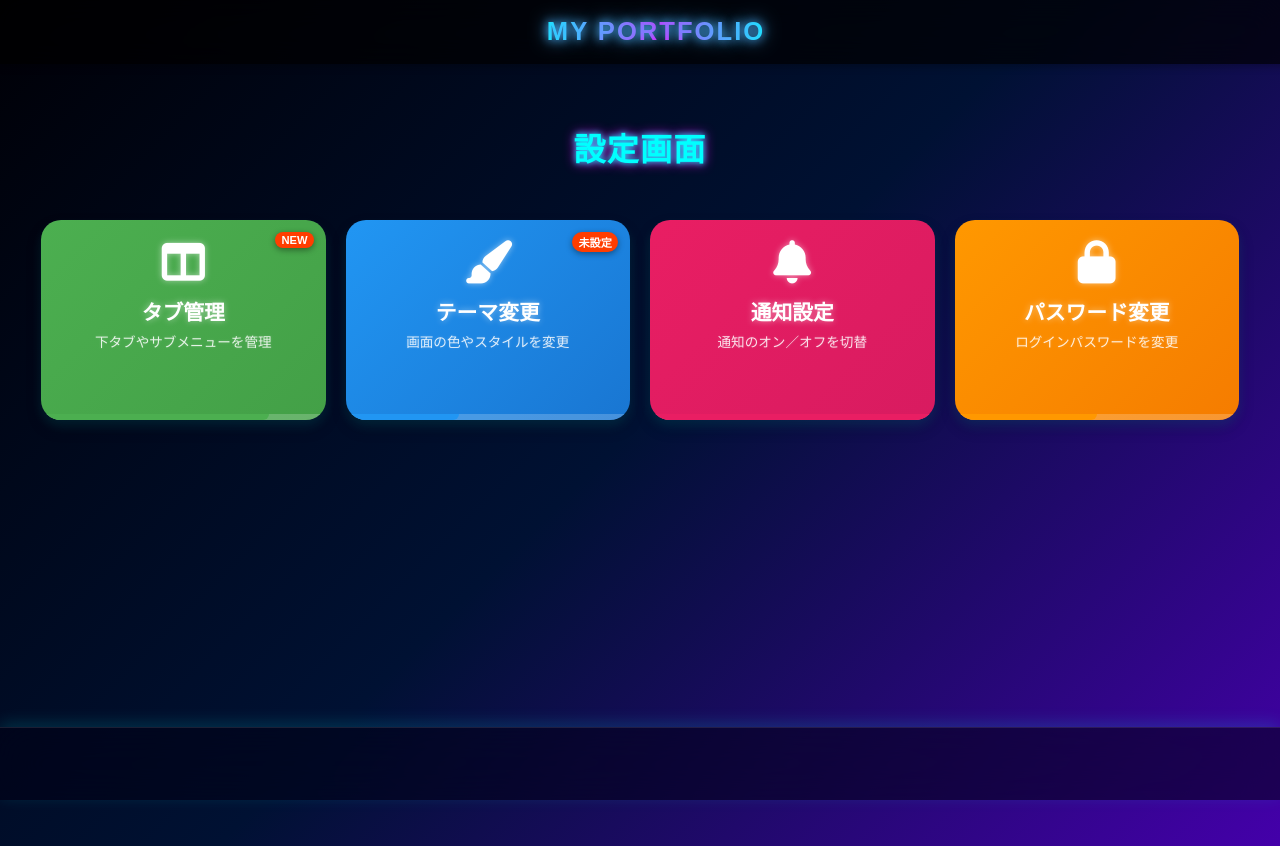
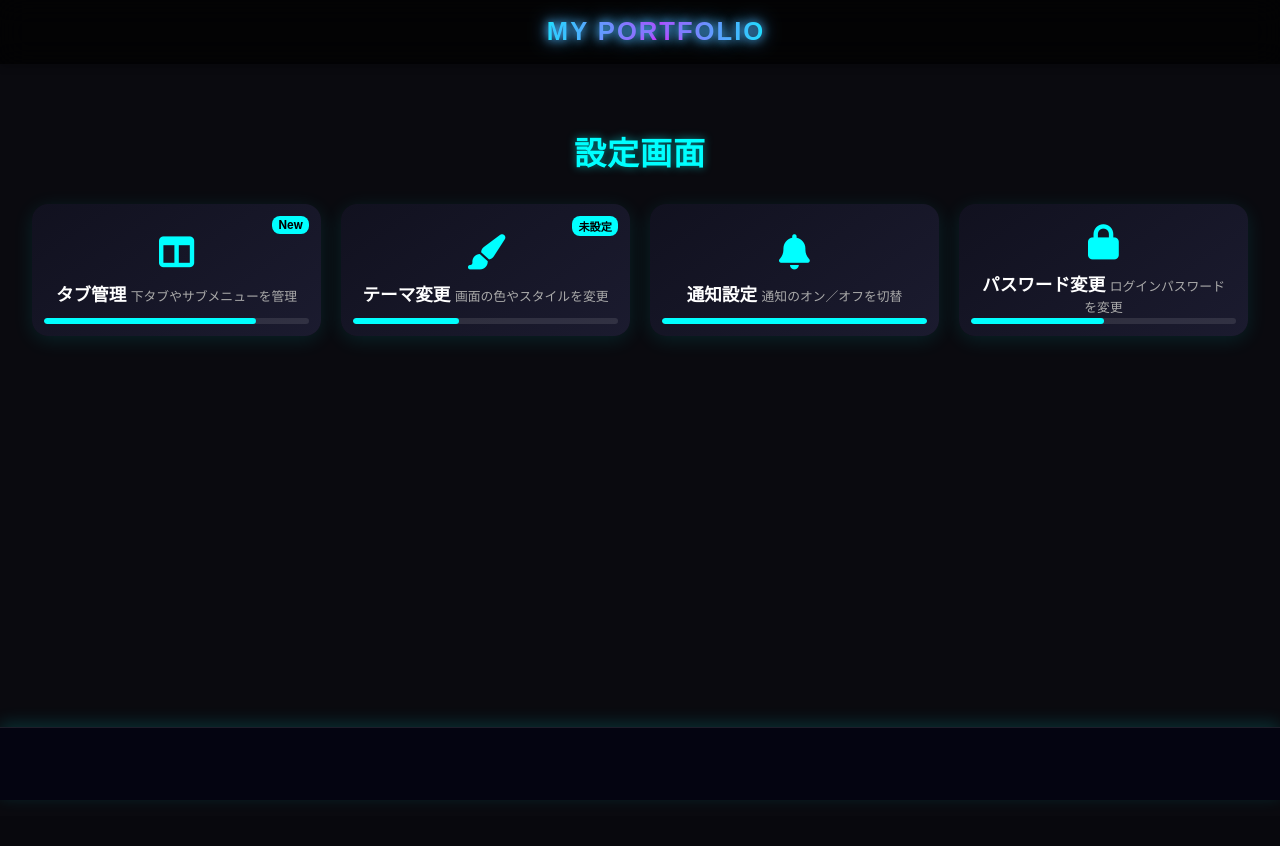
Before and after one commit to gorozooo/my_stock_portfolio, a Django app: page /settings/ in a window 1280 px wide. After the commit the page ends 728 px from the top, so only its background shows below. Run offline with Django 5.2, Linux system fonts and the light colour scheme; data that the repository does not hold is empty; parts of the project's set-up code (start-up, migrations or seed data) failed here and were passed over.

Commit message:
settings.css を更新

```diff
--- a/static/css/settings.css
+++ b/static/css/settings.css
@@ -1,188 +1,108 @@
 body {
-  background-color: #1a1a2e;
-  font-family: "Arial", sans-serif;
-  margin: 15px;
+  background: #0a0a0f;
+  font-family: 'Inter', sans-serif;
   color: #fff;
+  margin: 0;
 }
 
 h1 {
   text-align: center;
-  margin-bottom: 40px;
-  font-weight: 700;
-  letter-spacing: 1.2px;
-  color: #00ffff;
-  text-shadow: 0 0 6px #00ffff, 0 0 12px #ff00ff;
+  font-size: 2rem;
+  margin: 40px 0 30px;
+  letter-spacing: 1px;
+  color: #0ff;
+  text-shadow: 0 0 8px rgba(0,255,255,0.5);
 }
 
-/* ==========================
-   カードコンテナ
-========================== */
 .settings-buttons {
   display: grid;
-  grid-template-columns: repeat(auto-fit, minmax(150px, 1fr));
+  grid-template-columns: repeat(auto-fit, minmax(160px, 1fr));
   gap: 20px;
-  padding: 10px;
+  padding: 0 16px 40px;
 }
 
-/* ==========================
-   カードボタン
-========================== */
-.settings-buttons a.settings-card {
-  background: linear-gradient(135deg, #4caf50, #43a047);
-  color: #fff;
-  border-radius: 20px;
+.settings-card {
+  background: linear-gradient(145deg, #11111f, #1b1b2f);
+  border-radius: 16px;
   padding: 20px;
-  cursor: pointer;
   display: flex;
   flex-direction: column;
   align-items: center;
+  justify-content: center;
+  gap: 12px;
   text-align: center;
-  gap: 12px;
-  box-shadow: 0 6px 12px rgba(0,255,255,0.1), 0 8px 16px rgba(0,0,0,0.2);
-  transition: all 0.3s cubic-bezier(.25,.8,.25,1);
-  min-height: 160px;
+  transition: all 0.3s ease;
+  text-decoration: none;
   position: relative;
-  text-decoration: none;
-  overflow: hidden;
-  z-index: 10;
-  transform-style: preserve-3d;
-  perspective: 1000px;
+  box-shadow: 0 4px 20px rgba(0,255,255,0.1);
 }
 
-/* カードカラー */
-.settings-buttons a.settings-card[data-color="green"] { background: linear-gradient(135deg, #4caf50, #43a047); }
-.settings-buttons a.settings-card[data-color="blue"] { background: linear-gradient(135deg, #2196f3, #1976d2); }
-.settings-buttons a.settings-card[data-color="pink"] { background: linear-gradient(135deg, #e91e63, #d81b60); }
-.settings-buttons a.settings-card[data-color="orange"] { background: linear-gradient(135deg, #ff9800, #f57c00); }
-
-/* ホバーアニメーション */
-.settings-buttons a.settings-card:hover,
-.settings-buttons a.settings-card:active {
-  transform: translateY(-6px) rotateX(3deg) rotateY(3deg);
-  box-shadow: 0 12px 24px rgba(0,255,255,0.25), 0 16px 32px rgba(0,0,0,0.3);
+.settings-card i {
+  font-size: 2.2rem;
+  color: #0ff;
+  transition: transform 0.3s ease, color 0.3s ease;
 }
 
-/* 光彩 */
-.settings-buttons a.settings-card::after {
-  content: '';
-  position: absolute;
-  top: -50%;
-  left: -50%;
-  width: 200%;
-  height: 200%;
-  background: radial-gradient(circle, rgba(255,255,255,0.2) 0%, transparent 60%);
-  opacity: 0;
-  transform: rotate(45deg);
-  transition: opacity 0.4s ease;
+.settings-card:hover {
+  transform: translateY(-5px);
+  box-shadow: 0 8px 24px rgba(0,255,255,0.25);
 }
 
-.settings-buttons a.settings-card:hover::after {
-  opacity: 1;
+.settings-card:hover i {
+  transform: scale(1.3);
+  color: #0ff;
 }
 
-/* アイコン */
-.settings-buttons a.settings-card i {
-  font-size: 2.7em;
-  display: block;
+.text-group .title {
+  font-size: 1.1rem;
+  font-weight: 600;
   color: #fff;
-  text-shadow: 0 0 6px rgba(255,255,255,0.5);
-  transition: transform 0.3s ease, text-shadow 0.3s ease;
 }
 
-/* ホバー光彩 */
-.settings-buttons a.settings-card[data-color="green"]:hover i { text-shadow: 0 0 12px #4caf50, 0 0 24px #43a047; }
-.settings-buttons a.settings-card[data-color="blue"]:hover i { text-shadow: 0 0 12px #2196f3, 0 0 24px #1976d2; }
-.settings-buttons a.settings-card[data-color="pink"]:hover i { text-shadow: 0 0 12px #e91e63, 0 0 24px #d81b60; }
-.settings-buttons a.settings-card[data-color="orange"]:hover i { text-shadow: 0 0 12px #ff9800, 0 0 24px #f57c00; }
-
-.settings-buttons a.settings-card:hover i { transform: scale(1.3) rotate(10deg); }
-
-/* タイトルと説明 */
-.settings-buttons a.settings-card .text-group {
-  display: flex;
-  flex-direction: column;
-  align-items: center;
-  gap: 5px;
+.text-group small {
+  font-size: 0.8rem;
+  color: #aaa;
 }
 
-.settings-buttons a.settings-card .text-group span.title {
-  font-size: 1.3em;
-  font-weight: bold;
-  color: #fff;
-  text-shadow: 0 0 6px rgba(255,255,255,0.5);
-}
-
-.settings-buttons a.settings-card .text-group small {
-  font-size: 0.85em;
-  font-weight: 500;
-  color: rgba(255,255,255,0.85);
-  text-shadow: 0 0 3px rgba(255,255,255,0.2);
-}
-
-/* ==========================
-   進行状況バー
-========================== */
-.settings-buttons a.settings-card .progress-bar {
+.progress-bar {
   position: absolute;
-  bottom: 0;
-  left: 0;
+  bottom: 12px;
+  left: 12px;
+  right: 12px;
   height: 6px;
-  width: 100%;
-  background: rgba(255,255,255,0.2);
-  border-radius: 0 0 20px 20px;
+  background: rgba(255,255,255,0.1);
+  border-radius: 4px;
   overflow: hidden;
 }
 
-.settings-buttons a.settings-card .progress-bar span {
+.progress-bar span {
   display: block;
   height: 100%;
-  width: 0;
   background: #0ff;
-  transition: width 0.5s ease;
-  border-radius: 0 0 20px 20px;
+  border-radius: 4px;
+  transition: width 0.3s ease;
 }
 
-/* 進行状況バーの色変更 */
-.settings-buttons a.settings-card[data-color="green"] .progress-bar span { background: #4caf50; }
-.settings-buttons a.settings-card[data-color="blue"] .progress-bar span { background: #2196f3; }
-.settings-buttons a.settings-card[data-color="pink"] .progress-bar span { background: #e91e63; }
-.settings-buttons a.settings-card[data-color="orange"] .progress-bar span { background: #ff9800; }
-
-/* ==========================
-   新規・未設定マーク
-========================== */
-.settings-buttons a.settings-card .status-badge {
+.status-badge {
   position: absolute;
   top: 12px;
   right: 12px;
-  background: #ff3d00;
-  color: #fff;
-  font-size: 0.7em;
+  background: #0ff;
+  color: #000;
+  font-size: 0.7rem;
   font-weight: bold;
   padding: 2px 6px;
-  border-radius: 12px;
-  text-transform: uppercase;
-  box-shadow: 0 2px 6px rgba(0,0,0,0.4);
+  border-radius: 8px;
 }
 
-/* ==========================
-   スマホレスポンシブ
-========================== */
 @media (max-width: 500px) {
-  .settings-buttons {
-    grid-template-columns: 1fr;
+  .settings-card i {
+    font-size: 1.8rem;
   }
-  .settings-buttons a.settings-card {
-    min-height: 150px;
-    padding: 18px;
+  .text-group .title {
+    font-size: 1rem;
   }
-  .settings-buttons a.settings-card i {
-    font-size: 2.2em;
-  }
-  .settings-buttons a.settings-card .text-group span.title {
-    font-size: 1.1em;
-  }
-  .settings-buttons a.settings-card .text-group small {
-    font-size: 0.8em;
+  .text-group small {
+    font-size: 0.75rem;
   }
 }
```
